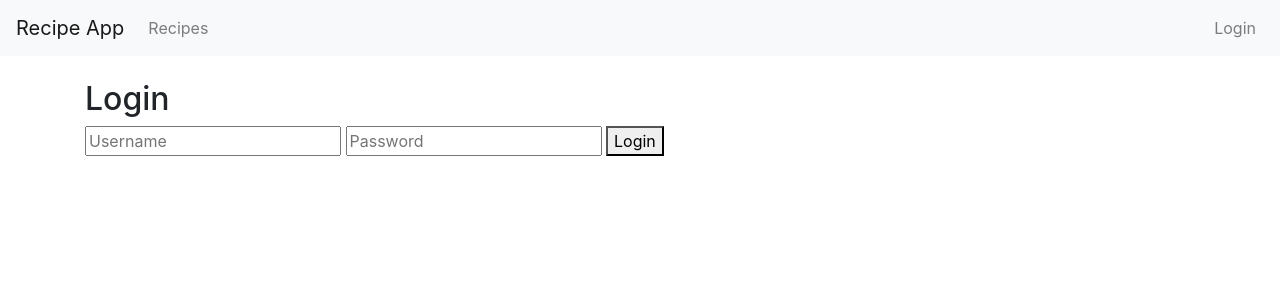
After one commit to rkanishka/Python-Project1, a Django app: page /login/ in a window 1280 px wide. The commit adds this page. Shown: the top 300 px of the page. Run offline with Django 4.2, Linux system fonts and the light colour scheme; some libraries are stand-ins or nearby versions.

Commit message:
add login logout

```diff
--- a/achievement2-practice/exercise_5/A2_Recipe_App/src/recipe_project/settings.py
+++ b/achievement2-practice/exercise_5/A2_Recipe_App/src/recipe_project/settings.py
@@ -11,6 +11,7 @@ https://docs.djangoproject.com/en/4.2/ref/settings/
 """
 
 from pathlib import Path
+import os
 
 # Build paths inside the project like this: BASE_DIR / 'subdir'.
 BASE_DIR = Path(__file__).resolve().parent.parent
@@ -57,7 +58,7 @@ ROOT_URLCONF = 'recipe_project.urls'
 TEMPLATES = [
     {
         'BACKEND': 'django.template.backends.django.DjangoTemplates',
-        'DIRS': [],
+        'DIRS': [os.path.join(BASE_DIR, 'templates')],
         'APP_DIRS': True,
         'OPTIONS': {
             'context_processors': [
@@ -127,3 +128,4 @@ MEDIA_ROOT= BASE_DIR / 'media'
 # https://docs.djangoproject.com/en/4.2/ref/settings/#default-auto-field
 
 DEFAULT_AUTO_FIELD = 'django.db.models.BigAutoField'
+LOGIN_URL = 'recipes:login'
--- a/achievement2-practice/exercise_5/A2_Recipe_App/src/recipe_project/urls.py
+++ b/achievement2-practice/exercise_5/A2_Recipe_App/src/recipe_project/urls.py
@@ -18,11 +18,14 @@ from django.contrib import admin
 from django.urls import path, include
 from django.conf import settings
 from django.conf.urls.static import static
+from .views import  login_view, logout_view
 
 
 urlpatterns = [
     path('admin/', admin.site.urls),
     path('', include('recipes.urls')),
+    path('login/', login_view, name = 'login'),
+    path('logout/', logout_view, name = 'logout'),
 ]
 
 if settings.DEBUG:
--- a/achievement2-practice/exercise_5/A2_Recipe_App/src/recipes/models.py
+++ b/achievement2-practice/exercise_5/A2_Recipe_App/src/recipes/models.py
@@ -37,7 +37,7 @@ class Recipe(models.Model):
         super().save(*args, **kwargs)
 
     def get_absolute_url(self):
-        return reverse('recipe_detail', args=[str(self.id)])
+        return reverse('recipes:recipe_detail', args=[str(self.id)])
 
     def __str__(self):
         return self.name
--- /dev/null
+++ b/achievement2-practice/exercise_5/A2_Recipe_App/src/recipes/templates/recipes/login.html
@@ -0,0 +1,14 @@
+{% extends 'base.html' %}
+
+{% block content %}
+<h2>Login</h2>
+<form method="post">
+    {% csrf_token %}
+    <input type="text" name="username" placeholder="Username">
+    <input type="password" name="password" placeholder="Password">
+    <button type="submit">Login</button>
+</form>
+{% if error %}
+    <p style="color: red;">{{ error }}</p>
+{% endif %}
+{% endblock %}
--- a/achievement2-practice/exercise_5/A2_Recipe_App/src/recipes/urls.py
+++ b/achievement2-practice/exercise_5/A2_Recipe_App/src/recipes/urls.py
@@ -1,8 +1,12 @@
 from django.urls import path
 from . import views
 
+app_name = 'recipes'
+
 urlpatterns = [
     path('', views.home, name='home'),
-    path('recipes/', views.RecipeListView.as_view(), name='recipe_list'),
-    path('recipe/<uuid:pk>/', views.RecipeDetailView.as_view(), name='recipe_detail'),
+    path('login/', views.login_view, name='login'),
+    path('logout/', views.logout_view, name='logout'),
+    path('recipes/', views.recipe_list, name='recipe_list'),
+    path('recipes/<int:pk>/', views.recipe_detail, name='recipe_detail'),
 ]
--- a/achievement2-practice/exercise_5/A2_Recipe_App/src/recipes/views.py
+++ b/achievement2-practice/exercise_5/A2_Recipe_App/src/recipes/views.py
@@ -1,16 +1,33 @@
-from django.shortcuts import render, get_object_or_404
-from django.views.generic import ListView, DetailView
+from django.shortcuts import render, redirect, get_object_or_404
+from django.contrib.auth import authenticate, login, logout
+from django.contrib.auth.decorators import login_required
 from .models import Recipe
 
 def home(request):
-    return render(request, 'recipes/home.html')
+    return render(request, 'recipes/recipes_home.html')
 
-class RecipeListView(ListView):
-    model = Recipe
-    template_name = 'recipes/recipe_list.html'
-    context_object_name = 'recipes'
-    paginate_by = 10
+def login_view(request):
+    if request.method == 'POST':
+        username = request.POST['username']
+        password = request.POST['password']
+        user = authenticate(request, username=username, password=password)
+        if user is not None:
+            login(request, user)
+            return redirect('recipes:recipe_list')
+        else:
+            return render(request, 'recipes/login.html', {'error': 'Invalid credentials'})
+    return render(request, 'recipes/login.html')
 
-class RecipeDetailView(DetailView):
-    model = Recipe
-    template_name = 'recipes/recipe_detail.html'
+def logout_view(request):
+    logout(request)
+    return render(request, 'recipes/success.html')
+
+@login_required(login_url='recipes:login')
+def recipe_list(request):
+    recipes = Recipe.objects.all()
+    return render(request, 'recipes/recipe_list.html', {'recipes': recipes})
+
+@login_required(login_url='recipes:login')
+def recipe_detail(request, pk):
+    recipe = get_object_or_404(Recipe, pk=pk)
+    return render(request, 'recipes/recipe_detail.html', {'recipe': recipe})
--- /dev/null
+++ b/achievement2-practice/exercise_5/A2_Recipe_App/src/templates/base.html
@@ -0,0 +1,47 @@
+<!DOCTYPE html>
+<html lang="en">
+<head>
+    <meta charset="UTF-8">
+    <meta name="viewport" content="width=device-width, initial-scale=1.0">
+    <title>{% block title %}Recipe App{% endblock %}</title>
+    <link rel="stylesheet" href="https://stackpath.bootstrapcdn.com/bootstrap/4.5.2/css/bootstrap.min.css">
+</head>
+<body>
+    <nav class="navbar navbar-expand-lg navbar-light bg-light">
+        <a class="navbar-brand" href="{% url 'recipes:home' %}">Recipe App</a>
+        <button class="navbar-toggler" type="button" data-toggle="collapse" data-target="#navbarNav" aria-controls="navbarNav" aria-expanded="false" aria-label="Toggle navigation">
+            <span class="navbar-toggler-icon"></span>
+        </button>
+        <div class="collapse navbar-collapse" id="navbarNav">
+            <ul class="navbar-nav mr-auto">
+                <li class="nav-item">
+                    <a class="nav-link" href="{% url 'recipes:recipe_list' %}">Recipes</a>
+                </li>
+            </ul>
+            <ul class="navbar-nav">
+                {% if user.is_authenticated %}
+                    <li class="nav-item">
+                        <span class="navbar-text mr-3">Welcome, {{ user.username }}</span>
+                    </li>
+                    <li class="nav-item">
+                        <a class="nav-link" href="{% url 'recipes:logout' %}">Logout</a>
+                    </li>
+                {% else %}
+                    <li class="nav-item">
+                        <a class="nav-link" href="{% url 'recipes:login' %}">Login</a>
+                    </li>
+                {% endif %}
+            </ul>
+        </div>
+    </nav>
+
+    <div class="container mt-4">
+        {% block content %}
+        {% endblock %}
+    </div>
+
+    <script src="https://code.jquery.com/jquery-3.5.1.slim.min.js"></script>
+    <script src="https://cdn.jsdelivr.net/npm/@popperjs/core@2.5.3/dist/umd/popper.min.js"></script>
+    <script src="https://stackpath.bootstrapcdn.com/bootstrap/4.5.2/js/bootstrap.min.js"></script>
+</body>
+</html>
```
Also changed, not shown: achievement2-practice/exercise_5/A2_Recipe_App/src/recipe_project/views.py (added, +45 -0 lines), achievement2-practice/exercise_5/A2_Recipe_App/src/recipes/templates/recipes/recipe_detail.html (+14 -2 lines), achievement2-practice/exercise_5/A2_Recipe_App/src/recipes/templates/recipes/recipe_list.html (+14 -2 lines), achievement2-practice/exercise_5/A2_Recipe_App/src/recipes/templates/recipes/recipes_home.html (+19 -5 lines), achievement2-practice/exercise_5/A2_Recipe_App/src/recipes/templates/recipes/success.html (added, +10 -0 lines), achievement2-practice/exercise_5/A2_Recipe_App/src/db.sqlite3.
